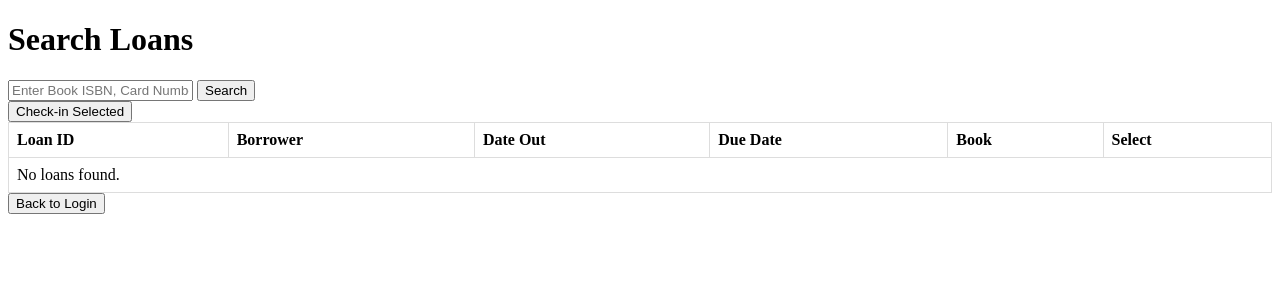
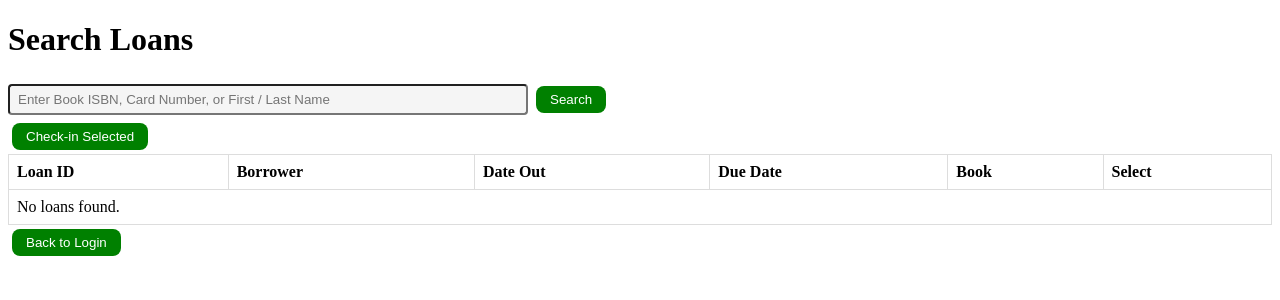
Before and after one commit to 4347groupF/dbproject, a Django app: page /loans/ in a window 1280 px wide. Shown: the top 300 px of the page. Run offline with Django 4.2, Linux system fonts and the light colour scheme.

Commit message:
Update view_loans.html
Makes it prettier!

```diff
--- a/booksearch/templates/booksearch/view_loans.html
+++ b/booksearch/templates/booksearch/view_loans.html
@@ -25,6 +25,28 @@
         }
         tr:nth-child(even) {
             background-color: #f2f2f2;
+        }
+
+        input {
+            width: 500px;
+            padding: 6px 8px;
+            margin: 4px 0;
+            border-radius: 4px;
+            background-color: whitesmoke;
+
+            /*None of these work*/
+            margin-left: auto;
+            margin-right: auto;
+        }
+
+        button {
+            background-color: green;
+            color: white;
+            border: none;
+            padding: 6px 14px;
+            margin: 4px;
+            cursor: pointer;
+            border-radius: 8px;
         }
     </style>
 </head>
```
